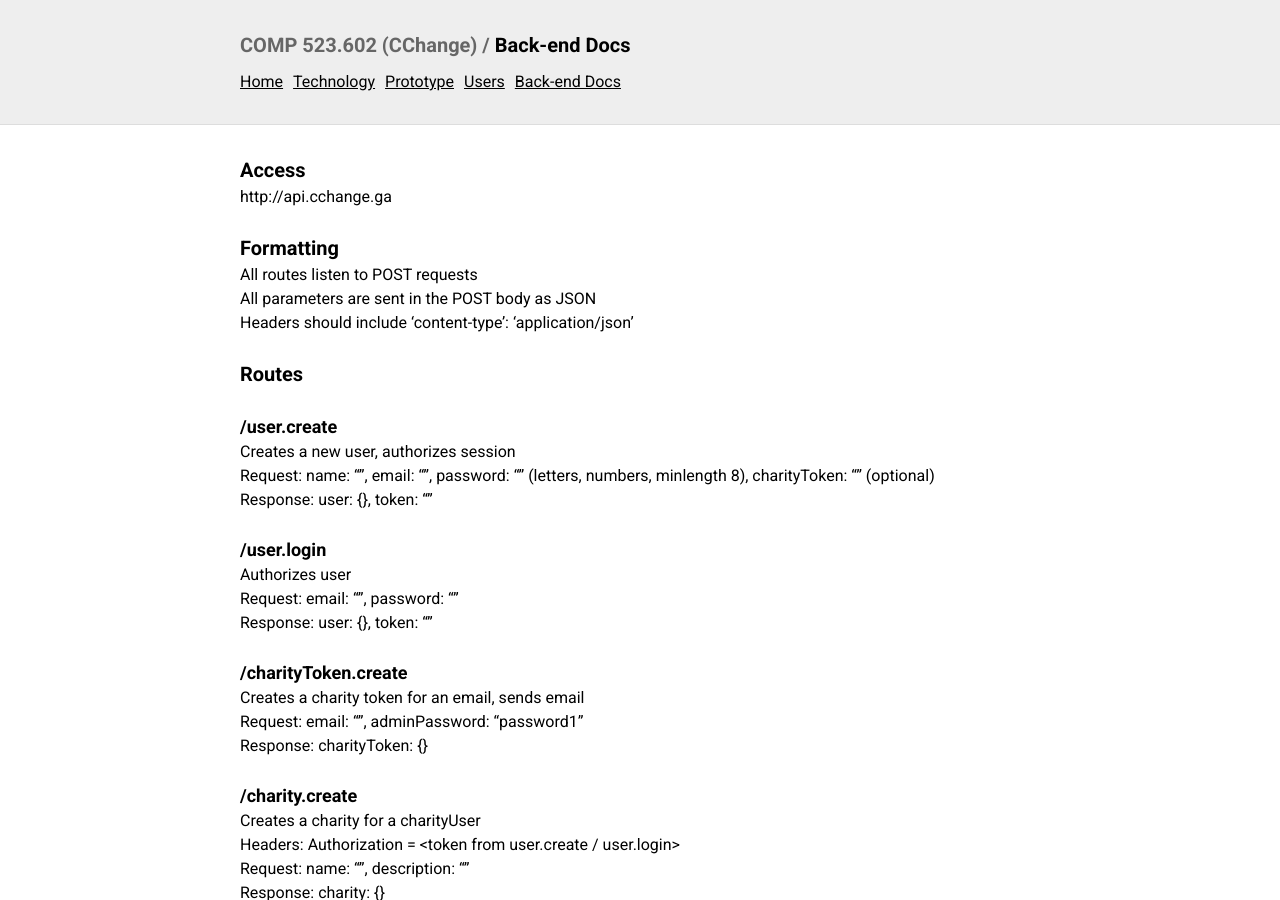
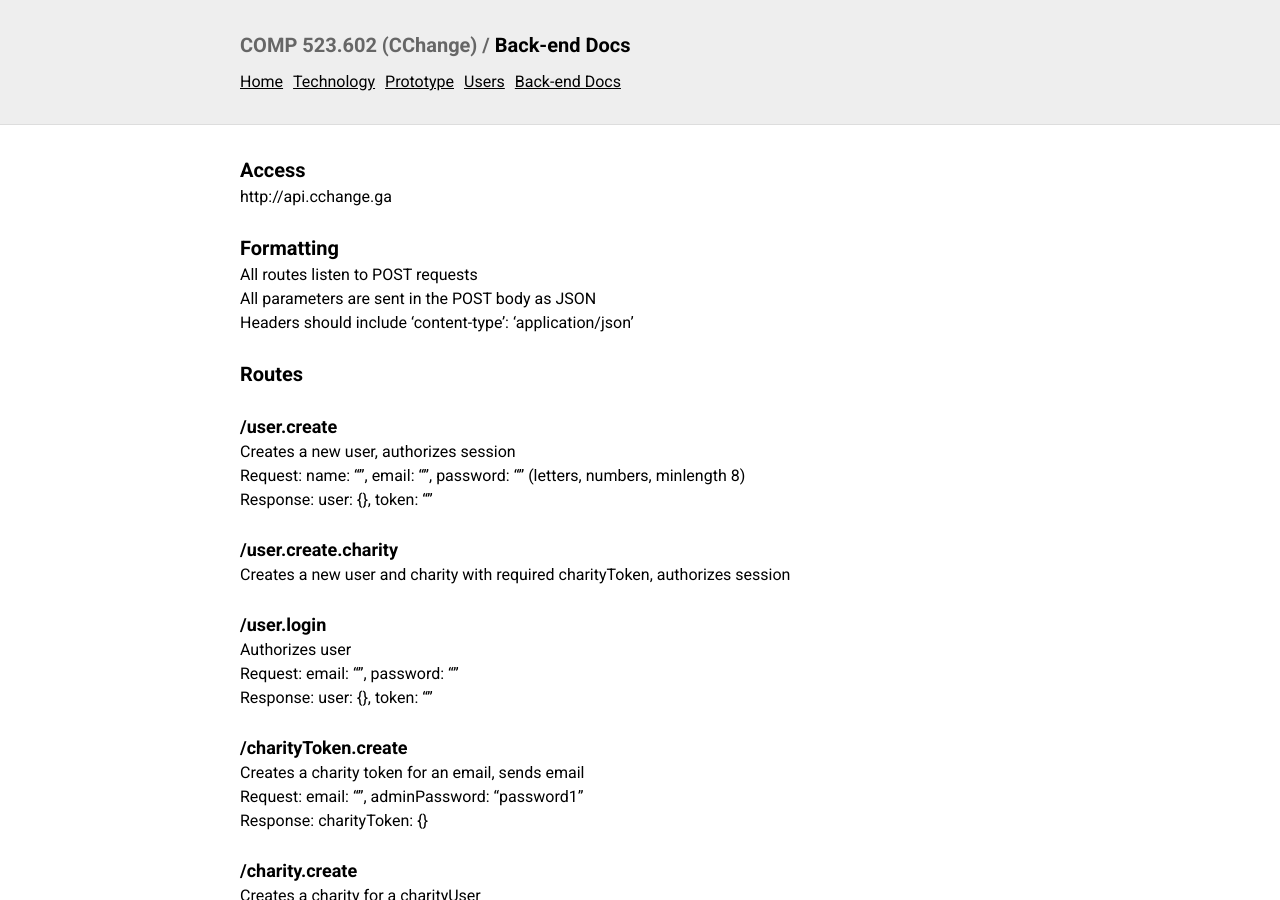
Before and after one commit to comp523-602/cchange-project, a Jekyll site: the page built from back-end-docs.markdown, in a window 1280 px wide and 900 px high. Built offline with Jekyll 4.4.1, drawn with Linux system fonts in a browser that asks for light colours.

Commit message:
Updated Back End Docs

```diff
--- a/back-end-docs.markdown
+++ b/back-end-docs.markdown
@@ -17,8 +17,11 @@ Headers should include 'content-type': 'application/json'
 
 ### /user.create
 Creates a new user, authorizes session
-Request: name: "", email: "", password: "" (letters, numbers, minlength 8), charityToken: "" (optional)
+Request: name: "", email: "", password: "" (letters, numbers, minlength 8)
 Response: user: {}, token: ""
+
+###  /user.create.charity
+Creates a new user and charity with required charityToken, authorizes session
 
 ### /user.login
 Authorizes user
```
